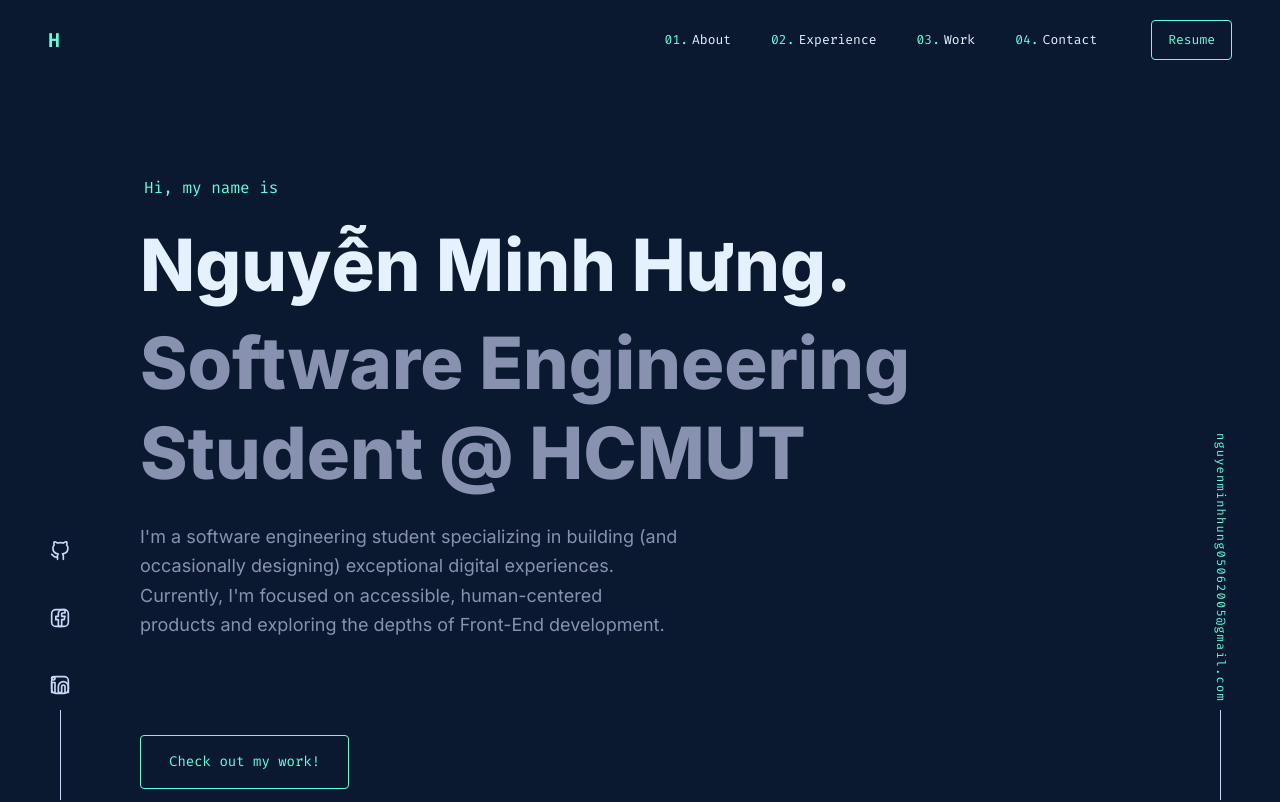
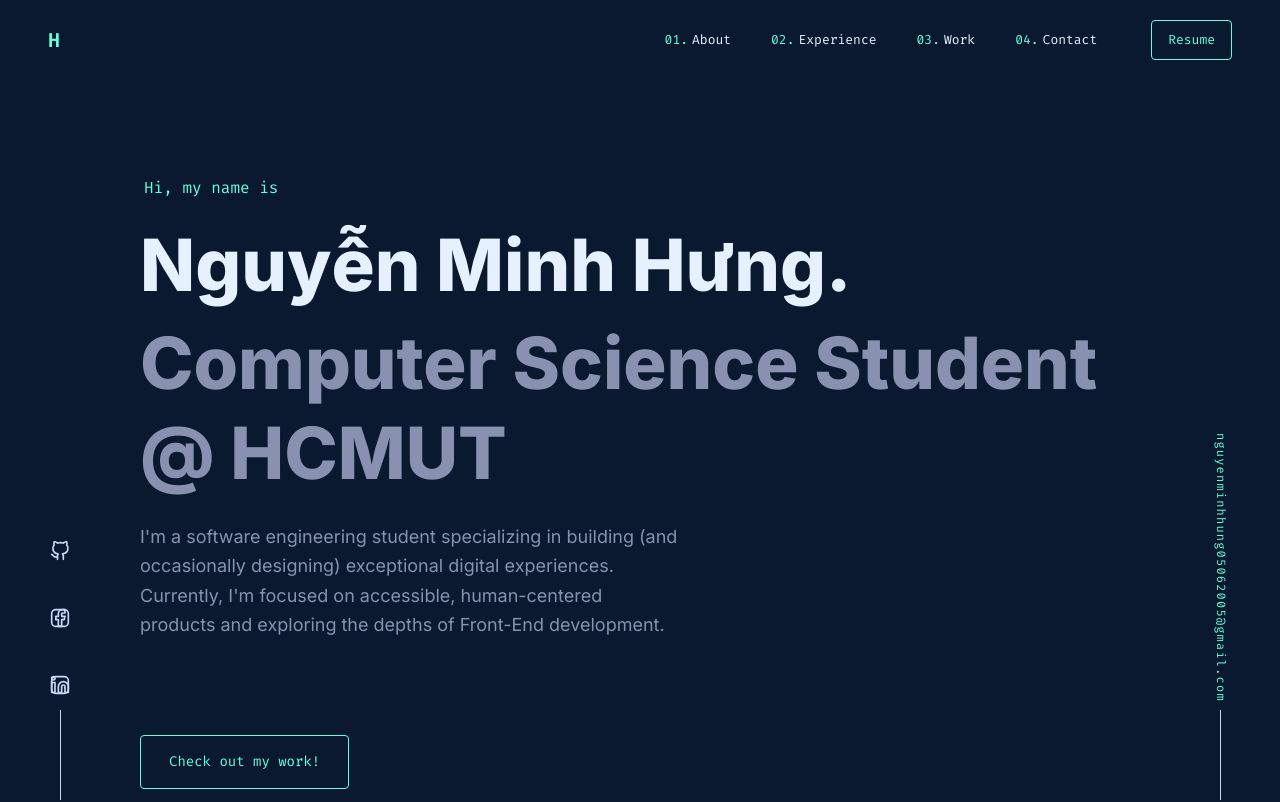
Before and after one commit to hoonz565/hoonz565.github.io, a React (Vite) app: page / in a window 1280 px wide. Shown: the top 802 px of the page. Built offline with nearby package versions, Linux system fonts and the light colour scheme.

Commit message:
fix: correct job title in Hero section

```diff
--- a/src/components/sections/Hero.jsx
+++ b/src/components/sections/Hero.jsx
@@ -39,7 +39,7 @@ const Hero = () => {
 
         <motion.div variants={itemVariants}>
           <h3 className="text-slate text-4xl md:text-6xl lg:text-7xl font-bold leading-tight mt-2 mb-6">
-            Software Engineering Student @ HCMUT
+            Computer Science Student @ HCMUT
           </h3>
         </motion.div>
 
```
